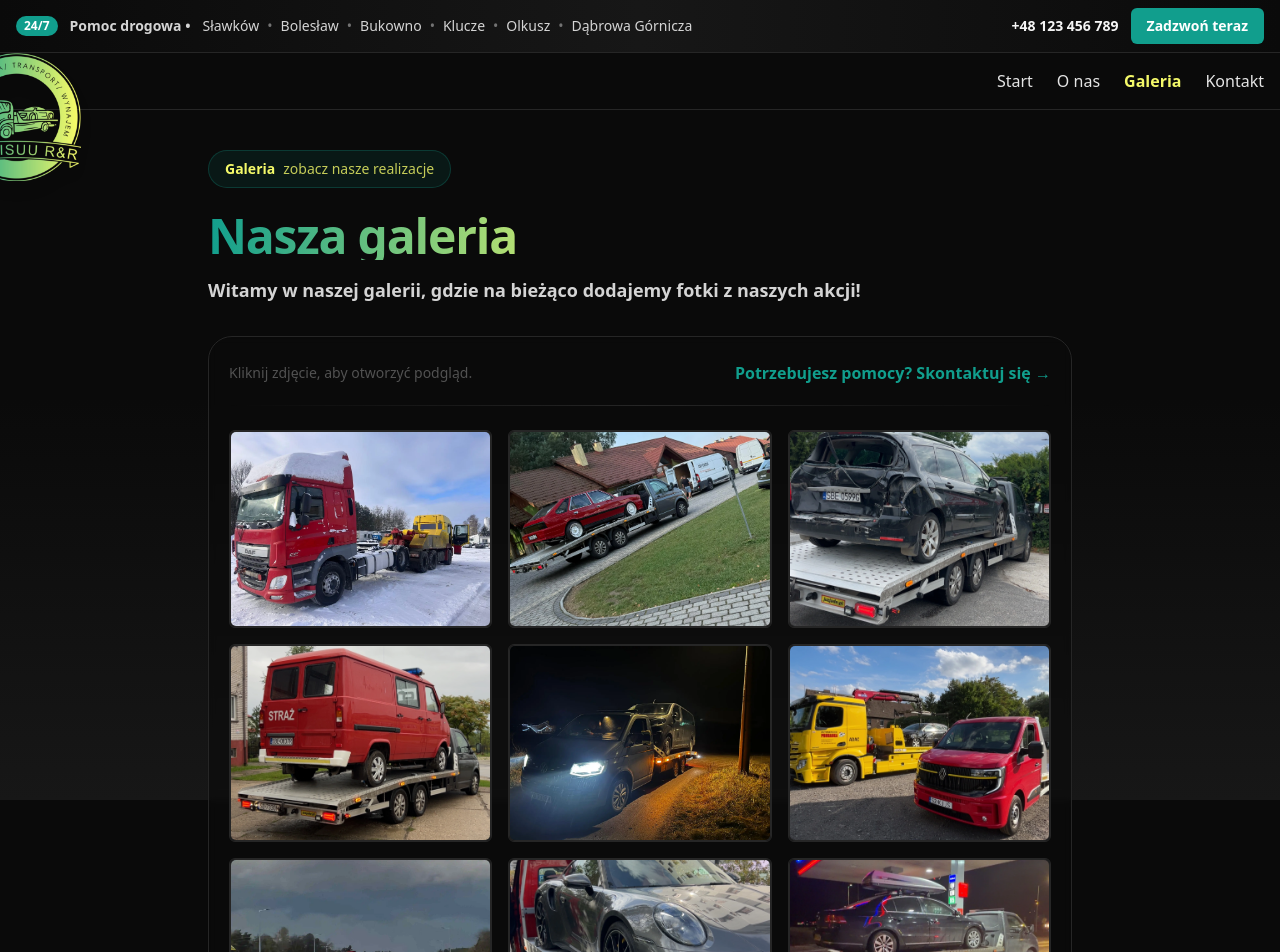
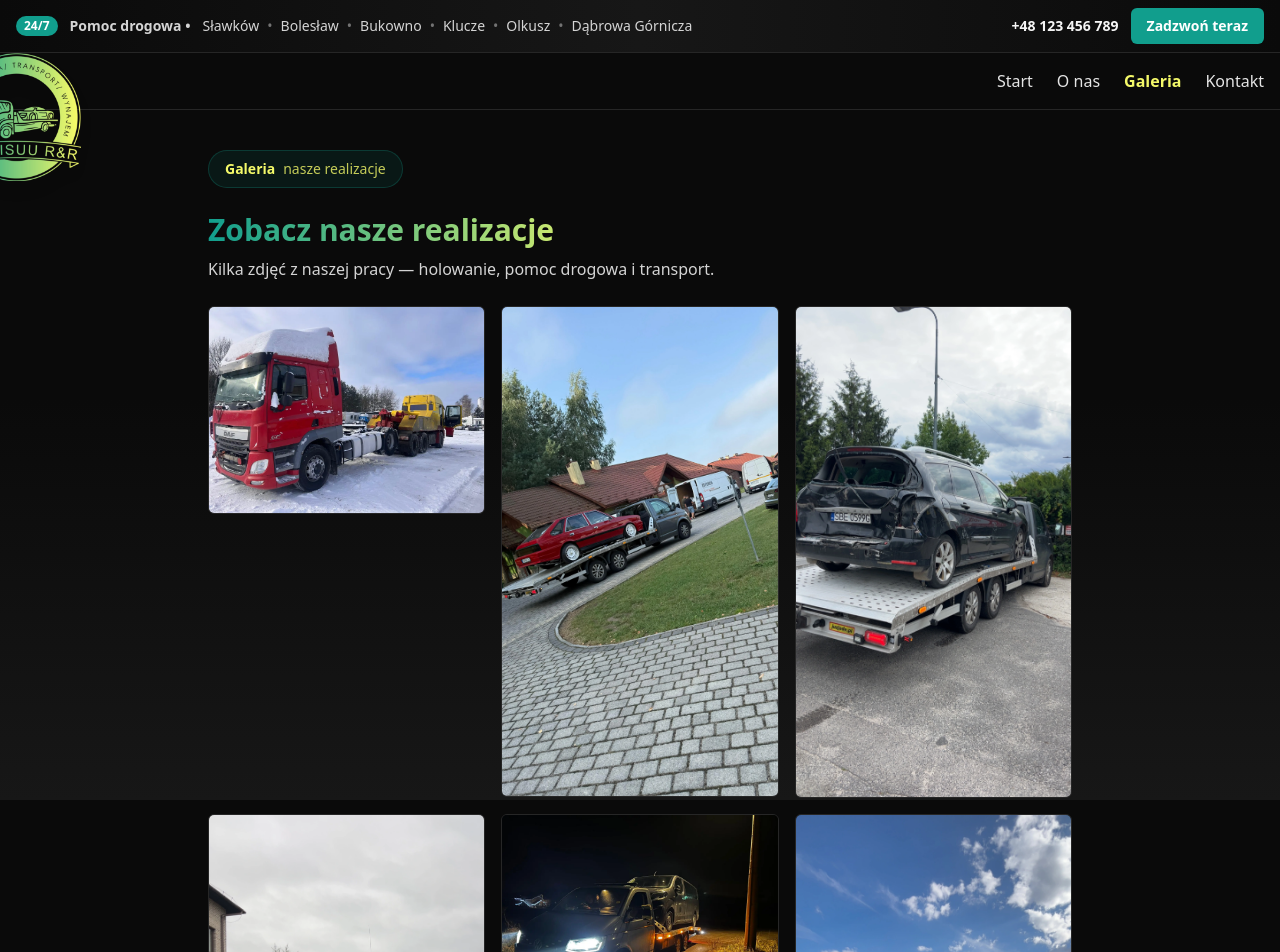
Before and after one commit to infanymous/skubisuu, a Next.js app: page /gallery in a window 1280 px wide. Shown: the top 952 px of the page. Built offline with nearby package versions, Linux system fonts and the light colour scheme.

Commit message:
gallery rebuild

```diff
--- a/src/app/gallery/page.tsx
+++ b/src/app/gallery/page.tsx
@@ -1,57 +1,97 @@
-import Link from 'next/link';
-import React from 'react';
-import GalleryGrid, { type GalleryImage } from '../../components/GalleryGrid';
+import Image from 'next/image';
+import type { Metadata } from 'next';
+import { readdir } from 'fs/promises';
+import path from 'path';
 
-const GalleryPage = () => {
-	const images: GalleryImage[] = [
-		{ src: 'images/gallery/1.webp', alt: 'Gallery photo 1' },
-		{ src: 'images/gallery/2.webp', alt: 'Gallery photo 2' },
-		{ src: 'images/gallery/3.webp', alt: 'Gallery photo 3' },
-		{ src: 'images/gallery/4.webp', alt: 'Gallery photo 4' },
-		{ src: 'images/gallery/5.webp', alt: 'Gallery photo 5' },
-		{ src: 'images/gallery/6.webp', alt: 'Gallery photo 6' },
-		{ src: 'images/gallery/7.webp', alt: 'Gallery photo 7' },
-		{ src: 'images/gallery/8.webp', alt: 'Gallery photo 8' },
-		{ src: 'images/gallery/9.webp', alt: 'Gallery photo 9' },
-		{ src: 'images/gallery/10.webp', alt: 'Gallery photo 10' },
-		{ src: 'images/gallery/12.webp', alt: 'Gallery photo 12' },
-		{ src: 'images/gallery/13.webp', alt: 'Gallery photo 13' },
-		{ src: 'images/gallery/14.webp', alt: 'Gallery photo 14' },
-		{ src: 'images/gallery/15.webp', alt: 'Gallery photo 15' },
-		{ src: 'images/gallery/16.webp', alt: 'Gallery photo 16' },
-    ];
+export const metadata: Metadata = {
+    title: 'Galeria',
+    description: 'Zdjęcia i realizacje Skubisuu Racing & Rent.',
+};
 
-	// If you later add an 11.webp, just insert it after 10.webp.
+type GalleryImage = {
+    src: string;
+    alt: string;
+};
+
+const ALLOWED_EXTENSIONS = new Set(['.jpg', '.jpeg', '.png', '.webp', '.avif', '.gif']);
+
+function toAltText(filename: string) {
+    const base = filename.replace(path.extname(filename), '');
+    return base.replace(/[-_]+/g, ' ').trim() || 'Zdjęcie z galerii';
+}
+
+function sortGalleryFilenames(a: string, b: string) {
+    const aBase = a.replace(path.extname(a), '');
+    const bBase = b.replace(path.extname(b), '');
+
+    const aNum = Number.parseInt(aBase, 10);
+    const bNum = Number.parseInt(bBase, 10);
+
+    const aIsNum = Number.isFinite(aNum) && String(aNum) === aBase;
+    const bIsNum = Number.isFinite(bNum) && String(bNum) === bBase;
+
+    if (aIsNum && bIsNum) return aNum - bNum;
+    if (aIsNum) return -1;
+    if (bIsNum) return 1;
+
+    return a.localeCompare(b, undefined, { numeric: true, sensitivity: 'base' });
+}
+
+async function getGalleryImages(): Promise<GalleryImage[]> {
+    const galleryDir = path.join(process.cwd(), 'public', 'images', 'gallery');
+    const entries = await readdir(galleryDir, { withFileTypes: true });
+
+    const files = entries
+        .filter((e) => e.isFile())
+        .map((e) => e.name)
+        .filter((name) => ALLOWED_EXTENSIONS.has(path.extname(name).toLowerCase()))
+        .sort(sortGalleryFilenames);
+
+    return files.map((name) => ({
+        src: `/images/gallery/${name}`,
+        alt: toAltText(name),
+    }));
+}
+
+export default async function GalleryPage() {
+    const images = await getGalleryImages();
 
     return (
         <div className="gallery-container">
             <div className="mx-auto max-w-5xl">
                 <div className="inline-flex items-center gap-2 rounded-full border border-primary/25 bg-primary/10 px-4 py-2 text-sm text-secondary">
                     <span className="font-semibold">Galeria</span>
-					<span className="text-secondary/80">zobacz nasze realizacje</span>
+                    <span className="text-secondary/80">nasze realizacje</span>
                 </div>
 
-				<h1 className="mt-6 text-4xl sm:text-5xl font-extrabold tracking-tight leading-[1.05] mb-2 bg-gradient-to-r from-primary via-secondary to-secondary bg-clip-text text-transparent">
-					Nasza galeria
+                <h1 className="gallery-title mt-6 bg-gradient-to-r from-primary via-secondary to-secondary bg-clip-text text-transparent">
+                    Zobacz nasze realizacje
                 </h1>
-				<p className="mt-4 text-lg font-semibold text-neutral-300 max-w-3xl">
-					Witamy w naszej galerii, gdzie na bieżąco dodajemy fotki z naszych akcji!
+
+                <p className="gallery-description">
+                    Kilka zdjęć z naszej pracy — holowanie, pomoc drogowa i transport.
                 </p>
-				<div className="mt-8 rounded-3xl border border-neutral-800 bg-neutral-950/60 backdrop-blur-sm px-5 py-6 shadow-sm">
-					<div className="mb-5 flex flex-col gap-3 sm:flex-row sm:items-center sm:justify-between">
-						<div className="text-sm text-neutral-600">
-							Kliknij zdjęcie, aby otworzyć podgląd.
+
+                {images.length === 0 ? (
+                    <div className="rounded-2xl border border-neutral-800 bg-neutral-950/60 backdrop-blur-sm px-6 py-8 text-neutral-300">
+                        Brak zdjęć w folderze <span className="font-semibold">public/images/gallery</span>.
                     </div>
-						<Link href="/contact" className="font-semibold text-primary hover:underline">
-							Potrzebujesz pomocy? Skontaktuj się →
-						</Link>
+                ) : (
+                    <div className="gallery-images">
+                        {images.map((img) => (
+                            <Image
+                                key={img.src}
+                                src={img.src}
+                                alt={img.alt}
+                                width={1200}
+                                height={900}
+                                className="w-full h-auto"
+                                sizes="(max-width: 640px) 100vw, (max-width: 768px) 50vw, 33vw"
+                            />
+                        ))}
                     </div>
-					<div className="h-px bg-gradient-to-r from-transparent via-neutral-800 to-transparent mb-6" />
-					<GalleryGrid images={images} />
-				</div>
+                )}
             </div>
         </div>
     );
-};
-
-export default GalleryPage;
+}
--- /dev/null
+++ b/src/app/not-found.tsx
@@ -0,0 +1,13 @@
+import Link from 'next/link';
+
+export default function NotFound() {
+	return (
+		<div className="container mx-auto max-w-4xl px-4 py-10">
+			<h1 className="text-3xl sm:text-4xl font-extrabold tracking-tight">Nie znaleziono strony</h1>
+			<p className="mt-4 text-neutral-300">Ta strona nie istnieje lub została przeniesiona.</p>
+			<Link href="/" className="mt-6 inline-flex font-semibold text-primary hover:underline">
+				Wróć na stronę główną →
+			</Link>
+		</div>
+	);
+}
--- a/src/components/GalleryGrid.tsx
+++ /dev/null
@@ -1,153 +0,0 @@
-"use client";
-
-import Image from 'next/image';
-import { useCallback, useEffect, useMemo, useRef, useState } from 'react';
-
-export type GalleryImage = {
-	src: string;
-	alt: string;
-};
-
-type Props = {
-	images: GalleryImage[];
-};
-
-export default function GalleryGrid({ images }: Props) {
-	const [activeIndex, setActiveIndex] = useState<number | null>(null);
-
-	const isOpen = activeIndex !== null;
-	const active = useMemo(() => (activeIndex === null ? null : images[activeIndex]), [activeIndex, images]);
-
-	const close = useCallback(() => setActiveIndex(null), []);
-
-	const containerRef = useRef<HTMLDivElement | null>(null);
-	const closeBtnRef = useRef<HTMLButtonElement | null>(null);
-
-	const prev = useCallback(() => {
-		setActiveIndex((current) => {
-			if (current === null) return current;
-			return (current - 1 + images.length) % images.length;
-		});
-	}, [images.length]);
-
-	const next = useCallback(() => {
-		setActiveIndex((current) => {
-			if (current === null) return current;
-			return (current + 1) % images.length;
-		});
-	}, [images.length]);
-
-	useEffect(() => {
-		if (!isOpen) return;
-
-		const onKeyDown = (e: KeyboardEvent) => {
-			if (e.key === 'Escape') close();
-			if (e.key === 'ArrowLeft') prev();
-			if (e.key === 'ArrowRight') next();
-		};
-
-		document.addEventListener('keydown', onKeyDown);
-
-		// ensure modal container is scrolled to top on open (mobile) and focus close
-		setTimeout(() => {
-			containerRef.current?.scrollTo?.({ top: 0, behavior: 'auto' });
-			closeBtnRef.current?.focus?.();
-		}, 0);
-
-		return () => {
-			document.removeEventListener('keydown', onKeyDown);
-		};
-	}, [close, isOpen, next, prev]);
-
-	return (
-		<>
-			<div className="gallery-images">
-				{images.map((img, index) => (
-					<button
-						key={img.src}
-						type="button"
-						onClick={() => setActiveIndex(index)}
-						className="group relative overflow-hidden rounded-md border border-neutral-800 bg-neutral-900 focus:outline-none focus:ring-2 focus:ring-secondary/40"
-						aria-label={`Open image ${index + 1} of ${images.length}`}
-					>
-						<div className="relative aspect-[4/3]">
-							<Image
-								src={img.src}
-								alt={img.alt}
-								fill
-								sizes="(max-width: 640px) 100vw, (max-width: 1024px) 50vw, 33vw"
-								className="object-cover transition duration-300 ease-out group-hover:scale-[1.02]"
-							/>
-						</div>
-						<div className="pointer-events-none absolute inset-0 opacity-0 transition group-hover:opacity-100 bg-gradient-to-t from-black/40 via-black/0 to-black/0" />
-					</button>
-				))}
-			</div>
-
-			{isOpen && active ? (
-				<div
-					className="fixed inset-0 z-[100] bg-black/80 backdrop-blur-sm pointer-events-auto"
-					role="dialog"
-					aria-modal="true"
-					onClick={(e) => {
-						if (e.target === e.currentTarget) close();
-					}}
-					style={{ touchAction: 'auto' }}
-				>
-					<div className="absolute top-4 right-4 flex items-center gap-2">
-						<button
-							type="button"
-							onClick={close}
-							className="rounded-md border border-neutral-700 bg-neutral-950/70 px-3 py-2 text-sm font-semibold text-neutral-100 hover:bg-neutral-900"
-						>
-							Close
-						</button>
-					</div>
-
-					<div className="absolute left-4 top-1/2 -translate-y-1/2 hidden sm:block">
-						<button
-							type="button"
-							onClick={prev}
-							className="rounded-md border border-neutral-700 bg-neutral-950/70 px-3 py-2 text-sm font-semibold text-neutral-100 hover:bg-neutral-900"
-							aria-label="Previous image"
-						>
-							←
-						</button>
-					</div>
-
-					<div className="absolute right-4 top-1/2 -translate-y-1/2 hidden sm:block">
-						<button
-							type="button"
-							onClick={next}
-							className="rounded-md border border-neutral-700 bg-neutral-950/70 px-3 py-2 text-sm font-semibold text-neutral-100 hover:bg-neutral-900"
-							aria-label="Next image"
-						>
-							→
-						</button>
-					</div>
-
-					<div ref={containerRef} className="mx-auto flex h-full w-full items-start sm:items-center justify-center px-4 py-10 overflow-auto">
-						<div className="relative h-[60vh] sm:h-[82vh] w-[92vw] max-w-6xl">
-							<button
-								type="button"
-								onClick={close}
-								ref={closeBtnRef}
-								className="absolute top-2 right-2 z-20 block rounded-md border border-neutral-700 bg-neutral-950/70 px-3 py-1.5 text-sm font-semibold text-neutral-100 hover:bg-neutral-900 sm:hidden"
-							>
-								Close
-							</button>
-							<Image
-								src={active.src}
-								alt={active.alt}
-								fill
-								sizes="92vw"
-								className="object-contain pointer-events-auto"
-								priority
-							/>
-						</div>
-					</div>
-				</div>
-			) : null}
-		</>
-	);
-}
```
Also changed, not shown: 9 other files (tests, documents, lock files or other folders). Lines whose indentation alone changed are shown as unchanged.
